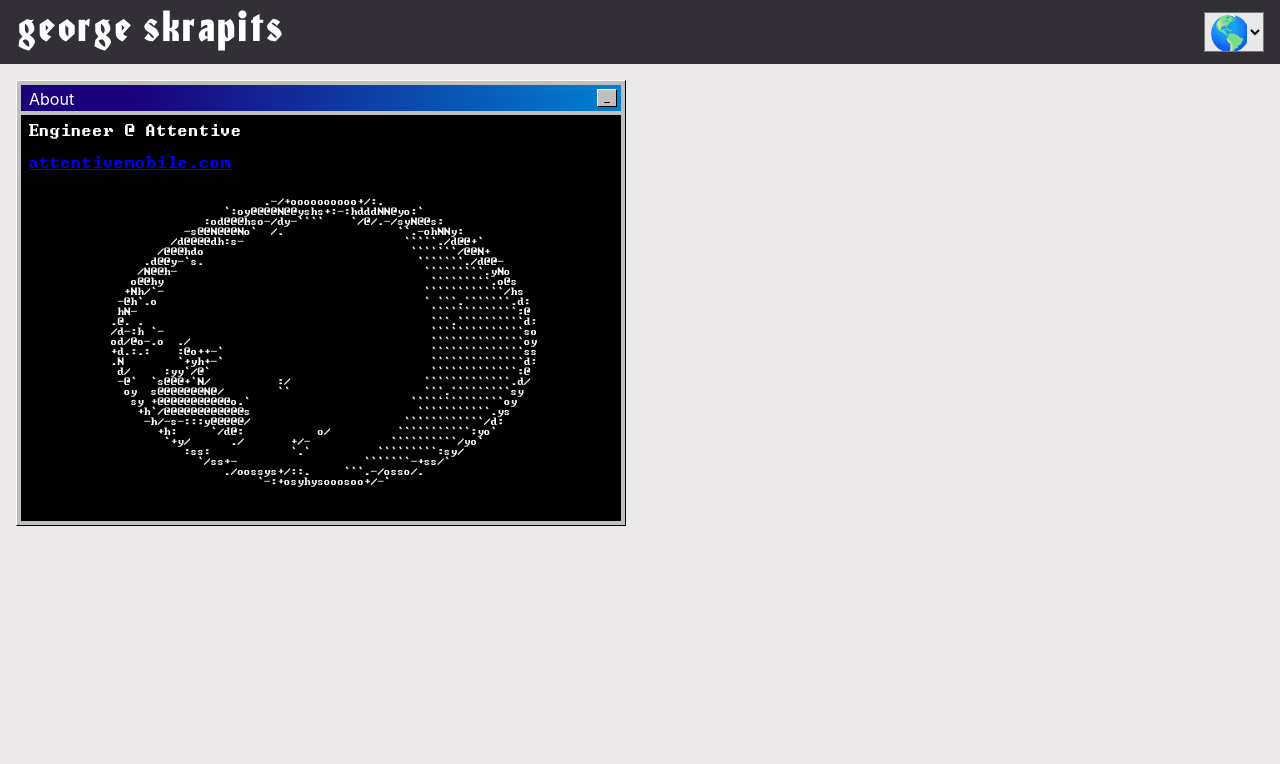
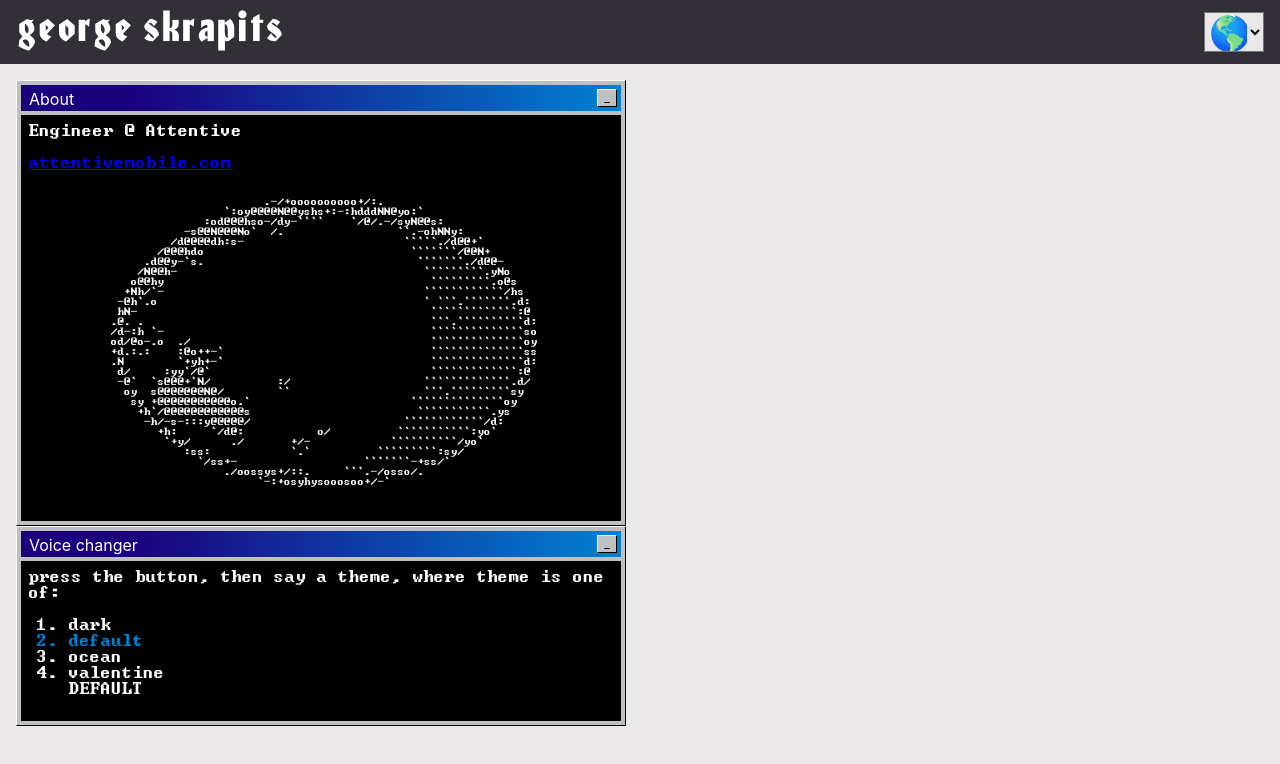
Before and after one commit to gskrap/gskrap-home, a React (Vite) app: page / in a window 1280 px wide. Shown: the top 764 px of the page. Built offline with nearby package versions, Linux system fonts and the light colour scheme.

Commit message:
add SpeechThemeSelector

```diff
--- a/src/components/App.tsx
+++ b/src/components/App.tsx
@@ -3,6 +3,7 @@ import styled, { ThemeProvider } from 'styled-components';
 import Header from './Header';
 import Box from './Box';
 import About from './About';
+import SpeechThemeSelector from './SpeechThemeSelector';
 import {GSKRAP_THEME, themeMap} from '../constants/theme';
 import { ThemeContext, ThemeVariant } from '../constants/interfaces';
 import '../styles/App.scss';
@@ -38,6 +39,9 @@ const App = () => {
             <Box name="About" >
               <About />
             </Box>
+            <Box name="Voice changer">
+              <SpeechThemeSelector />
+            </Box>
           </BoxContainer>
         </AppWrapper>
       </ThemeProvider>
--- /dev/null
+++ b/src/components/SpeechThemeSelector.tsx
@@ -0,0 +1,58 @@
+import React, { useContext } from 'react';
+import styled from 'styled-components';
+import { AppContext } from './App';
+import {ThemeVariant} from '../constants/interfaces';
+
+declare global {
+  interface Window {
+    SpeechRecognition: any;
+    webkitSpeechRecognition: any;
+    SpeechGrammarList: any;
+    webkitSpeechGrammarList: any;
+  }
+}
+
+const SpeechRecognition = window.SpeechRecognition || window.webkitSpeechRecognition;
+const SpeechGrammarList = window.SpeechGrammarList || window.webkitSpeechGrammarList;
+
+const themes = Object.values(ThemeVariant);
+const grammar = '#JSGF V1.0; grammar themes; public <theme> = ' + themes.join(' | ') + ' ;'
+
+const recognition = new SpeechRecognition();
+const speechRecognitionList = new SpeechGrammarList();
+speechRecognitionList.addFromString(grammar, 1);
+recognition.grammars = speechRecognitionList;
+recognition.continuous = false;
+recognition.lang = 'en-US';
+recognition.interimResults = false;
+recognition.maxAlternatives = 1;
+
+const ThemeItem = styled.li`
+  color: ${({ theme }) => theme.variant.color};
+  &.active {
+    color: ${({ theme }) => theme.variant.colorHighlight};
+  }
+`
+
+const SpeechThemeSelector = () => {
+  const { variant, selectVariant } = useContext(AppContext);
+
+  return (
+    <div>
+      press the button, then say a theme, where theme is one of:
+      <ol>
+        {themes.map((theme) => (
+          <ThemeItem
+            key={theme}
+            className={theme === variant ? 'active' : ''}
+          >
+            {theme.toLowerCase()}
+          </ThemeItem>
+        ))}
+        {variant}
+      </ol>
+    </div>
+  )
+};
+
+export default SpeechThemeSelector;
--- a/src/constants/interfaces.ts
+++ b/src/constants/interfaces.ts
@@ -1,6 +1,6 @@
 export enum ThemeVariant {
+  DARK = 'DARK',
   DEFAULT = 'DEFAULT',
-  DARK = 'DARK',
   OCEAN = 'OCEAN',
   VALENTINE = 'VALENTINE',
 }
@@ -20,14 +20,16 @@ export interface CommonThemeVariables {
 }
 
 export interface VariantThemeVariables {
+  appBackground: string;
   asciiColor: string;
-  appBackground: string;
   boxBackground: string;
+  boxContentBackground: string;
+  boxContentColor: string;
   boxTopBarBackground: string;
+  color: string;
+  colorHighlight: string;
   headerBackground: string;
   headerColor: string;
-  boxContentBackground: string;
-  boxContentColor: string;
   selectBackground: string;
 }
 
--- a/src/constants/theme.ts
+++ b/src/constants/theme.ts
@@ -23,6 +23,8 @@ export const darkTheme: Theme = {
   common,
   variant: {
     asciiColor: white,
+    color: white,
+    colorHighlight: '#f2d055',
     appBackground: grayDark,
     boxBackground: grayLight,
     headerBackground: black,
@@ -38,6 +40,8 @@ export const defaultTheme: Theme = {
   common,
   variant: {
     asciiColor: white,
+    color: white,
+    colorHighlight: blueLight,
     appBackground: offWhite,
     boxBackground: grayLight,
     headerBackground: grayDark,
@@ -53,6 +57,8 @@ export const oceanTheme: Theme = {
   common,
   variant: {
     asciiColor: white,
+    color: white,
+    colorHighlight: '#f2d055',
     appBackground: '#1C2541',
     boxBackground: '#3A506B',
     headerBackground: '#0B132B',
@@ -68,6 +74,8 @@ export const valentineTheme: Theme = {
   common,
   variant: {
     asciiColor: '#C00000',
+    color: black,
+    colorHighlight: '#C00000',
     appBackground: offWhite,
     boxBackground: '#FFBBC1',
     headerBackground: '#C00000',
```
